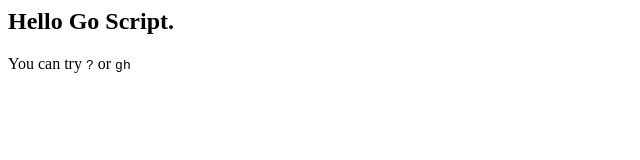
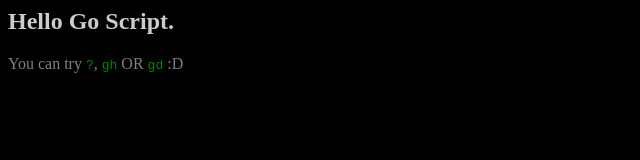
Before and after one commit to dofy/go-script, a plain HTML site: page index.html in a window 1280 px wide. Shown: the whole page, without its empty margins (0-640 px from the left). Drawn offline with Linux system fonts and the light colour scheme.

Commit message:
add style

```diff
--- a/index.html
+++ b/index.html
@@ -3,6 +3,32 @@
     <title>Go Script</title>
     <script charset="utf-8" src="jquery-2.1.1.min.js"> </script>
     <script charset="utf-8" src="go.js"> </script>
+    <style media="screen">
+    body {
+        background-color: #000;
+    }
+    h2{
+        color: #ccc;
+    }
+    p {
+        color: gray;
+    }
+    code {
+        color: green;
+    }
+    #debug {
+        color: lightblue;
+    }
+    </style>
+</head>
+<body>
+    <h2>Hello Go Script.</h2>
+    <p>
+        You can try <code>?</code>, <code>gh</code> OR <code>gd</code> :D
+    </p>
+        <div id="debug"></div>
+    </body>
+</html>
 <script charset="utf-8">
 $.go({
     "?": function () {
@@ -12,15 +38,9 @@
     "gh": function () {
         console.log('Go Home.');
         $('#debug').html('Go Home.');
+    },
+    "gd": function() {
+        location.href = 'https://qdan.me/';
     }
 });
 </script>
-    </head>
-    <body>
-        <h2>Hello Go Script.</h2>
-        <p>
-            You can try <code>?</code> or <code>gh</code>
-        </p>
-        <div id="debug"></div>
-    </body>
-</html>
```
Lines whose indentation alone changed are shown as unchanged.
